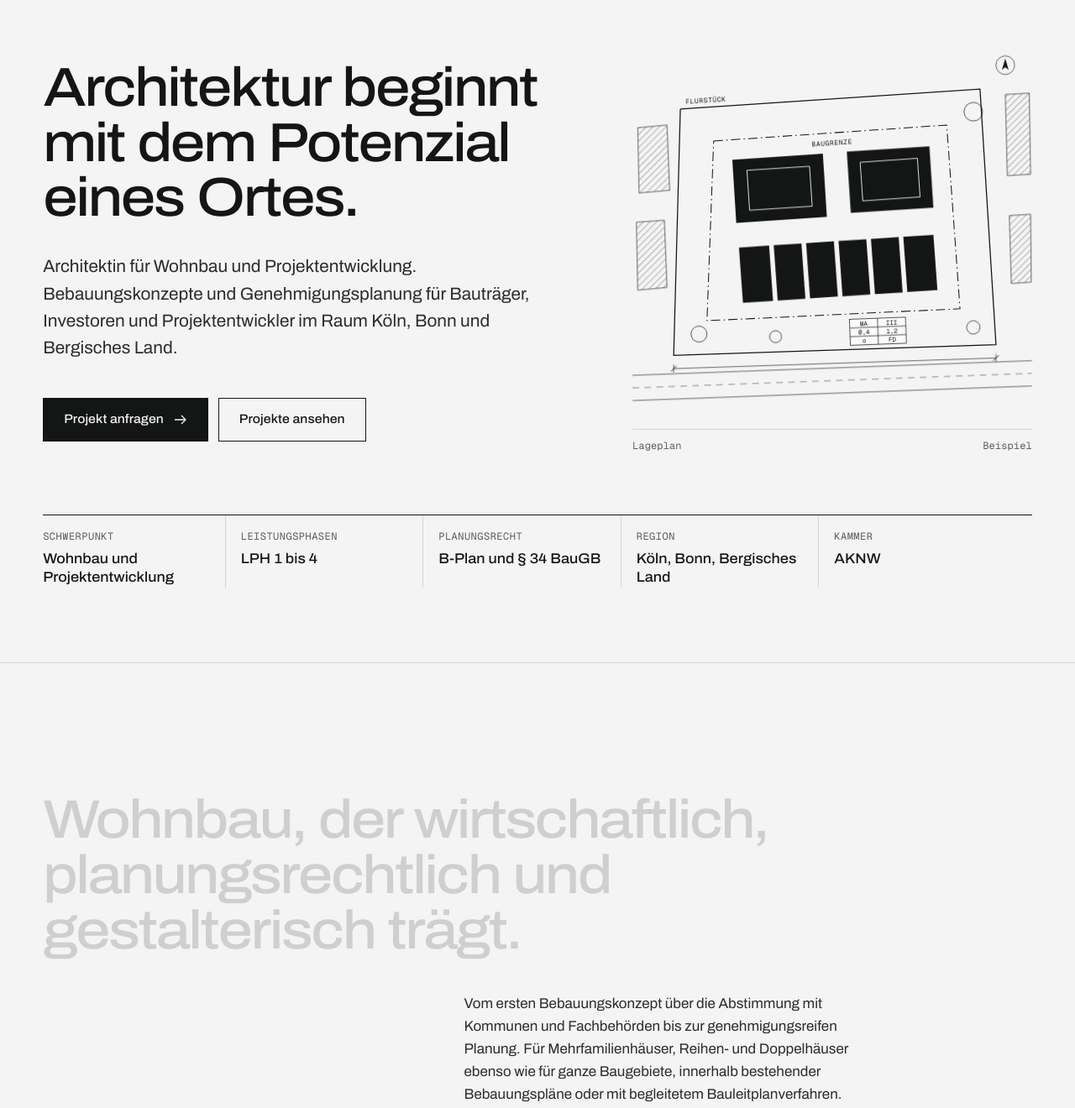
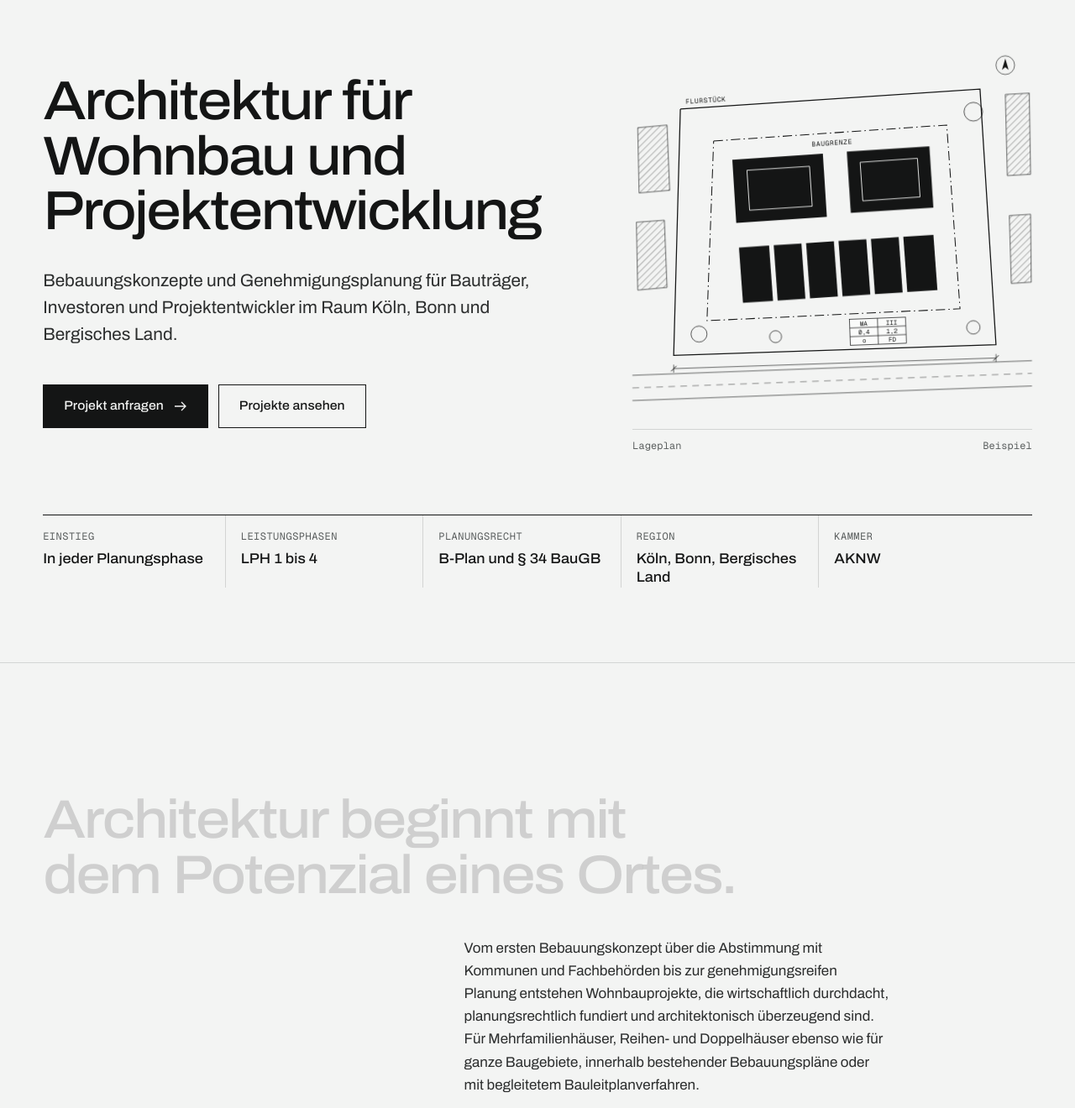
Before and after one commit to RITTHAPPENS/laudenberg, a plain HTML site: page index.html in a window 1280 px wide. Shown: the part 80-1400 px from the top of the page at 84% size. Drawn offline with Linux system fonts and the light colour scheme.

Commit message:
Hero: H1 mit Wohnbau und Projektentwicklung, Claim zurück ins Statement
Co-Authored-By: Claude Opus 5.5 <noreply@anthropic.com>
Claude-Session: https://claude.ai/code/session_01LuKGrNki79SgYhpAo6x8s3

```diff
--- a/index.html
+++ b/index.html
@@ -660,8 +660,8 @@ fieldset.field { border: 0; margin: 0; padding: 0; min-width: 0; }
   <section class="hero" aria-labelledby="hero-title">
     <div class="wrap grid">
       <div class="hero__copy">
-        <h1 id="hero-title"><span class="line" style="--i:0"><span>Architektur beginnt</span></span> <span class="line" style="--i:1"><span>mit dem Potenzial</span></span> <span class="line" style="--i:2"><span>eines Ortes.</span></span></h1>
-        <p class="lead soft" style="--d:520">Architektin für Wohnbau und Projektentwicklung. Bebauungskonzepte und Genehmigungsplanung für Bauträger, Investoren und Projektentwickler im Raum Köln, Bonn und Bergisches Land.</p>
+        <h1 id="hero-title"><span class="line" style="--i:0"><span>Architektur für</span></span> <span class="line" style="--i:1"><span>Wohnbau und</span></span> <span class="line" style="--i:2"><span>Projektentwicklung</span></span></h1>
+        <p class="lead soft" style="--d:520">Bebauungskonzepte und Genehmigungsplanung für Bauträger, Investoren und Projektentwickler im Raum Köln, Bonn und Bergisches Land.</p>
         <div class="hero__actions soft" style="--d:660">
           <a class="btn btn--solid" href="#kontakt">Projekt anfragen
             <svg viewBox="0 0 16 16" fill="none" aria-hidden="true"><path d="M1 8h13M9 3l5 5-5 5" stroke="currentColor" stroke-width="1.3"/></svg>
@@ -740,7 +740,7 @@ fieldset.field { border: 0; margin: 0; padding: 0; min-width: 0; }
       </figure>
 
       <dl class="hero__facts soft" style="--d:1700">
-        <div><dt>Schwerpunkt</dt><dd>Wohnbau und Projektentwicklung</dd></div>
+        <div><dt>Einstieg</dt><dd>In jeder Planungsphase</dd></div>
         <div><dt>Leistungsphasen</dt><dd>LPH 1 bis 4</dd></div>
         <div><dt>Planungsrecht</dt><dd>B-Plan und § 34 BauGB</dd></div>
         <div><dt>Region</dt><dd>Köln, Bonn, Bergisches Land</dd></div>
@@ -751,8 +751,8 @@ fieldset.field { border: 0; margin: 0; padding: 0; min-width: 0; }
 
   <section class="statement" aria-labelledby="statement-title">
     <div class="wrap grid">
-      <h2 id="statement-title">Wohnbau, der wirtschaftlich, planungsrechtlich und gestalterisch trägt.</h2>
-      <p>Vom ersten Bebauungskonzept über die Abstimmung mit Kommunen und Fachbehörden bis zur genehmigungsreifen Planung. Für Mehrfamilienhäuser, Reihen- und Doppelhäuser ebenso wie für ganze Baugebiete, innerhalb bestehender Bebauungspläne oder mit begleitetem Bauleitplanverfahren.</p>
+      <h2 id="statement-title">Architektur beginnt mit dem Potenzial eines Ortes.</h2>
+      <p>Vom ersten Bebauungskonzept über die Abstimmung mit Kommunen und Fachbehörden bis zur genehmigungsreifen Planung entstehen Wohnbauprojekte, die wirtschaftlich durchdacht, planungsrechtlich fundiert und architektonisch überzeugend sind. Für Mehrfamilienhäuser, Reihen- und Doppelhäuser ebenso wie für ganze Baugebiete, innerhalb bestehender Bebauungspläne oder mit begleitetem Bauleitplanverfahren.</p>
     </div>
   </section>
 
```
